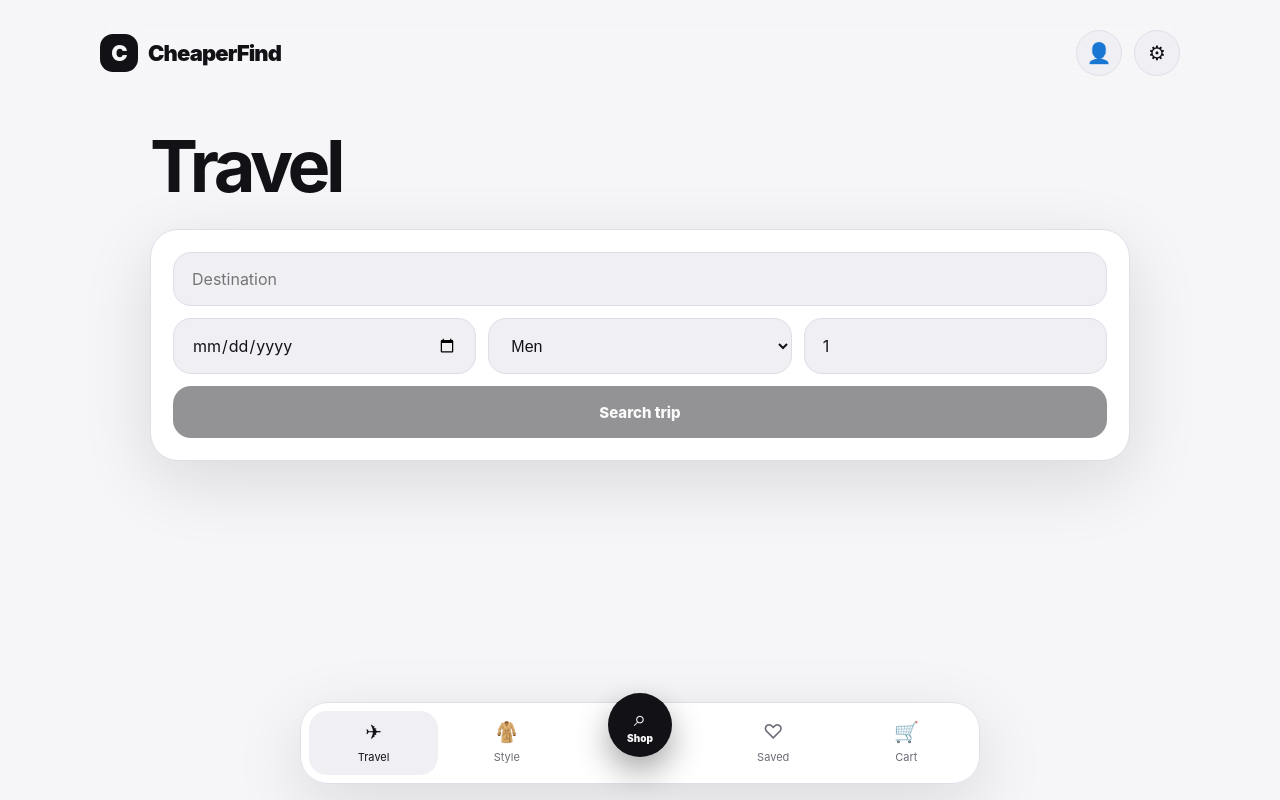
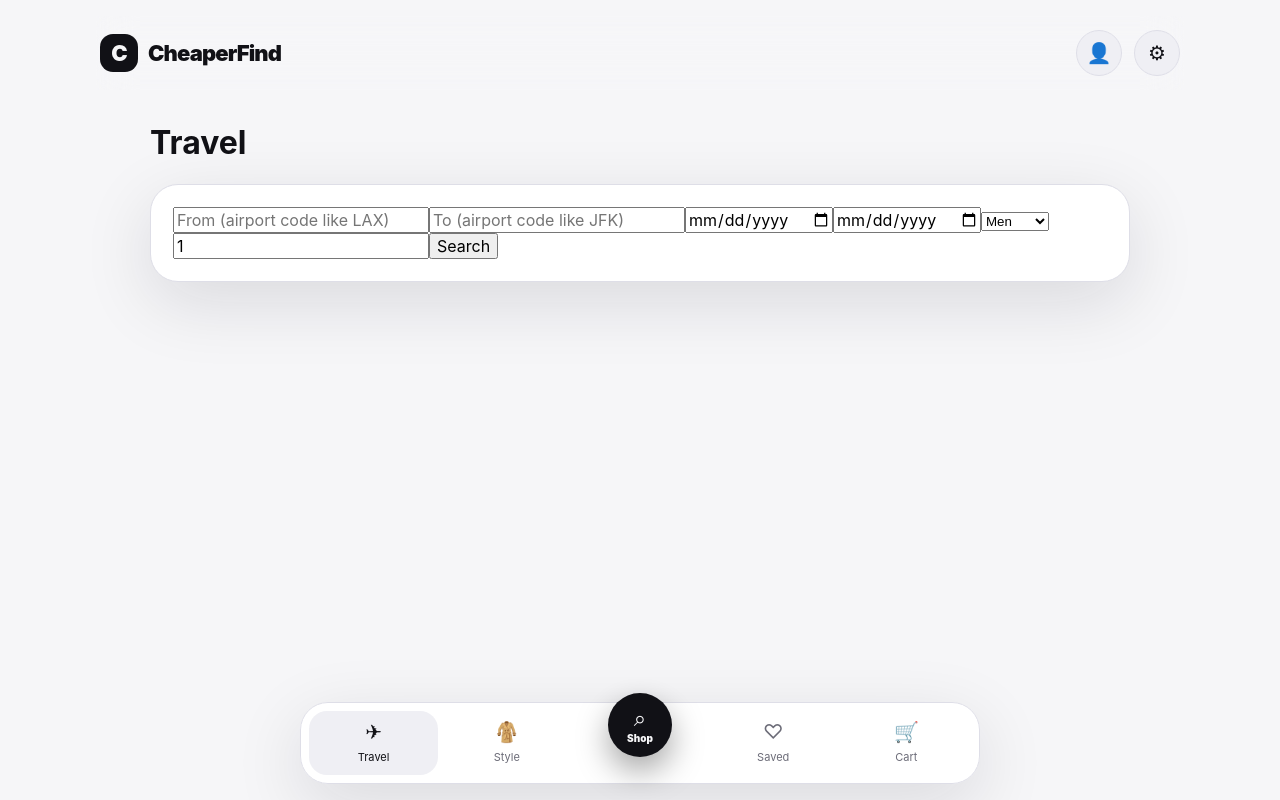
Before and after one commit to Jakelevin999/ccheapest-app-ver-3-, a Next.js app: page /travel in a window 1280 px wide. Built offline with nearby package versions, Linux system fonts and the light colour scheme.

Commit message:
Add return date, real flight prices + see more section

```diff
--- a/app/travel/page.tsx
+++ b/app/travel/page.tsx
@@ -4,50 +4,40 @@ import { useState } from 'react';
 type Product = { title:string; price:string; source:string; link:string; image:string; };
 type Flight = { name:string; logo:string; price:string; link:string; note:string; };
 
-const flightSites = [
-  { name:'Delta', logo:'DL', link:'https://www.delta.com/flight-search/search-results' },
-  { name:'United', logo:'UA', link:'https://www.united.com/en/us/fsr/choose-flights' },
-  { name:'American', logo:'AA', link:'https://www.aa.com/booking/find-flights' },
-  { name:'Southwest', logo:'SW', link:'https://www.southwest.com/air/booking/' },
-  { name:'JetBlue', logo:'JB', link:'https://www.jetblue.com/booking/flights' },
-  { name:'Spirit', logo:'NK', link:'https://www.spirit.com/' },
-  { name:'Expedia', logo:'EX', link:'https://www.expedia.com/Flights' },
-  { name:'Kayak', logo:'KY', link:'https://www.kayak.com/flights' }
-];
-
 function shopSearch(q:string){return `https://www.google.com/search?tbm=shop&q=${encodeURIComponent(q)}`;}
 function priceNum(p=''){const n=Number(String(p).replace(/[^0-9.]/g,''));return Number.isFinite(n)?n:999999;}
 
 export default function Travel(){
-  const [destination,setDestination]=useState('');
-  const [date,setDate]=useState('');
+  const [from,setFrom]=useState('');
+  const [to,setTo]=useState('');
+  const [depart,setDepart]=useState('');
+  const [ret,setRet]=useState('');
   const [gender,setGender]=useState('Men');
   const [guests,setGuests]=useState('1');
   const [searched,setSearched]=useState(false);
   const [loading,setLoading]=useState(false);
+  const [flights,setFlights]=useState<Flight[]>([]);
   const [outfits,setOutfits]=useState<Product[]>([]);
   const [accessories,setAccessories]=useState<Product[]>([]);
-
-  const dest=destination.trim();
-  const dateText=date?new Date(date+'T00:00:00').toLocaleDateString(undefined,{month:'short',day:'numeric'}):'date';
-
-  const flights:Flight[]=flightSites.map((f,i)=>({
-    ...f,
-    price:'Live fare',
-    note:`${dest||'Destination'} • ${dateText} • ${guests} guest${guests==='1'?'':'s'}`
-  }));
 
   async function fetchProducts(query:string, mode?:string){
     const res=await fetch('/api/search',{method:'POST',headers:{'Content-Type':'application/json'},body:JSON.stringify({description:query,mode})});
     const data=await res.json();
-    return (data.results||[]).sort((a:Product,b:Product)=>priceNum(a.price)-priceNum(b.price)).slice(0,12);
+    return (data.results||[]).sort((a:Product,b:Product)=>priceNum(a.price)-priceNum(b.price));
+  }
+
+  async function fetchFlights(){
+    const res=await fetch('/api/flights',{method:'POST',headers:{'Content-Type':'application/json'},body:JSON.stringify({from,to,depart,returnDate:ret,guests})});
+    const data=await res.json();
+    setFlights(data.flights||[]);
   }
 
   async function searchTrip(){
     setSearched(true);
     setLoading(true);
-    const outfitQuery=`${gender} ${dest} travel outfit clothes shoes apparel fashion`;
-    const accessoryQuery=`${dest} travel accessories luggage packing cubes eye mask neck pillow phone holder toiletry bag`;
+    await fetchFlights();
+    const outfitQuery=`${gender} ${to} travel outfit clothes shoes apparel`;
+    const accessoryQuery=`${to} travel accessories luggage packing cubes eye mask`;
     const [fit,acc]=await Promise.all([
       fetchProducts(outfitQuery,'style'),
       fetchProducts(accessoryQuery)
@@ -57,21 +47,27 @@ export default function Travel(){
     setLoading(false);
   }
 
-  function FlightRow(){return <section style={{width:'100%',marginTop:26}}><h2 style={{fontSize:24,margin:'0 0 12px'}}>Cheapest flights</h2><div style={{display:'flex',gap:14,overflowX:'auto',paddingBottom:12}}>{flights.map(f=><a key={f.name} href={f.link} target='_blank' rel='noreferrer' style={{minWidth:175}}><div className='card' style={{minHeight:165,padding:18,display:'flex',flexDirection:'column',justifyContent:'space-between'}}><div style={{width:60,height:60,borderRadius:18,background:'var(--surface2)',display:'grid',placeItems:'center',fontWeight:950,fontSize:22}}>{f.logo}</div><div><h3 style={{margin:'12px 0 4px',fontSize:18}}>{f.name}</h3><p className='price' style={{fontSize:22}}>{f.price}</p><p className='muted' style={{fontSize:12}}>{f.note}</p></div></div></a>)}</div></section>}
+  function RowProducts({title,items}:{title:string;items:Product[]}){
+    return <section style={{marginTop:26}}><h2>{title}</h2><div style={{display:'flex',gap:14,overflowX:'auto'}}>{items.slice(0,10).map((p,i)=><a key={i} href={p.link||shopSearch(p.title)} target='_blank'><div className='card' style={{minWidth:220,padding:14}}>{p.image?<img src={p.image} style={{width:'100%',height:140,objectFit:'contain'}}/>:null}<h3>{p.title}</h3><p className='price'>{p.price}</p></div></a>)}<a href="#" onClick={(e)=>{e.preventDefault();window.open(shopSearch(title+' '+to),'_blank')}}><div className='card' style={{minWidth:220,display:'grid',placeItems:'center'}}>See more</div></a></div></section>
+  }
 
-  function ProductRow({title,items}:{title:string;items:Product[]}){return <section style={{width:'100%',marginTop:26}}><h2 style={{fontSize:24,margin:'0 0 12px'}}>{title}</h2><div style={{display:'flex',gap:14,overflowX:'auto',paddingBottom:12}}>{items.map((p,i)=><a key={(p.link||p.title)+i} href={p.link||shopSearch(p.title)} target='_blank' rel='noreferrer' style={{minWidth:230}}><div className='card' style={{minHeight:330,padding:16,display:'flex',flexDirection:'column',gap:10}}>{p.image?<img src={p.image} alt={p.title} style={{width:'100%',height:160,objectFit:'contain',borderRadius:18,background:'var(--surface2)'}}/>:<div className='imagePlaceholder'/>}<h3 style={{fontSize:15,lineHeight:1.2,margin:0,minHeight:54}}>{p.title}</h3><p className='price' style={{fontSize:22}}>{p.price||'Check price'}</p><p className='muted' style={{fontSize:13}}>{p.source}</p></div></a>)}</div></section>}
+  function RowFlights(){return <section style={{marginTop:26}}><h2>Flights</h2><div style={{display:'flex',gap:14,overflowX:'auto'}}>{flights.map((f,i)=><a key={i} href={f.link} target='_blank'><div className='card' style={{minWidth:180,padding:14}}><div>{f.logo}</div><h3>{f.name}</h3><p className='price'>{f.price}</p><p>{f.note}</p></div></a>)}</div></section>}
 
-  return <div style={{width:'100%',maxWidth:980,margin:'0 auto'}}>
-    <h1 style={{fontSize:'clamp(42px,7vw,72px)',margin:'20px 0',letterSpacing:'-.06em'}}>Travel</h1>
-    <div className='card' style={{display:'grid',gap:12}}>
-      <input className='input' placeholder='Destination' value={destination} onChange={e=>setDestination(e.target.value)}/>
-      <div style={{display:'grid',gridTemplateColumns:'repeat(3,1fr)',gap:12}}>
-        <input className='input' type='date' value={date} onChange={e=>setDate(e.target.value)}/>
-        <select className='input' value={gender} onChange={e=>setGender(e.target.value)}><option>Men</option><option>Women</option><option>Unisex</option></select>
-        <input className='input' type='number' min='1' placeholder='Guests' value={guests} onChange={e=>setGuests(e.target.value)}/>
-      </div>
-      <button className='button' onClick={searchTrip} disabled={!dest||loading}>{loading?'Loading products...':'Search trip'}</button>
+  return <div style={{maxWidth:980,margin:'0 auto'}}>
+    <h1>Travel</h1>
+    <div className='card'>
+      <input placeholder='From (airport code like LAX)' value={from} onChange={e=>setFrom(e.target.value)}/>
+      <input placeholder='To (airport code like JFK)' value={to} onChange={e=>setTo(e.target.value)}/>
+      <input type='date' value={depart} onChange={e=>setDepart(e.target.value)}/>
+      <input type='date' value={ret} onChange={e=>setRet(e.target.value)}/>
+      <select value={gender} onChange={e=>setGender(e.target.value)}><option>Men</option><option>Women</option></select>
+      <input type='number' value={guests} onChange={e=>setGuests(e.target.value)}/>
+      <button onClick={searchTrip}>Search</button>
     </div>
-    {searched&&<><FlightRow/>{loading?<div className='card empty' style={{marginTop:26}}><h2>Loading travel picks...</h2></div>:<><ProductRow title='Outfits for your trip' items={outfits}/><ProductRow title='Travel accessories' items={accessories}/></>}</>}
+    {searched && (loading? <div>Loading...</div>:<>
+      <RowFlights/>
+      <RowProducts title='Outfits' items={outfits}/>
+      <RowProducts title='Accessories' items={accessories}/>
+    </>)}
   </div>;
 }
```
